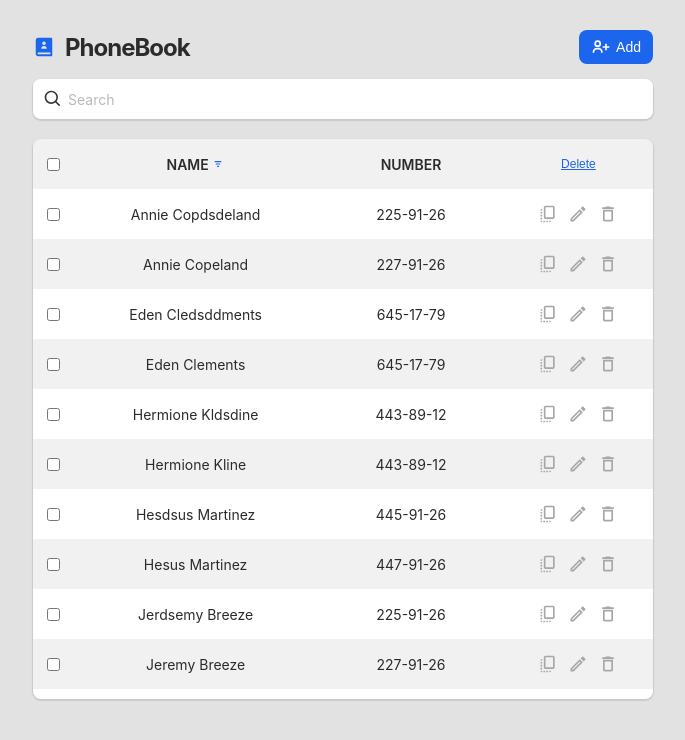
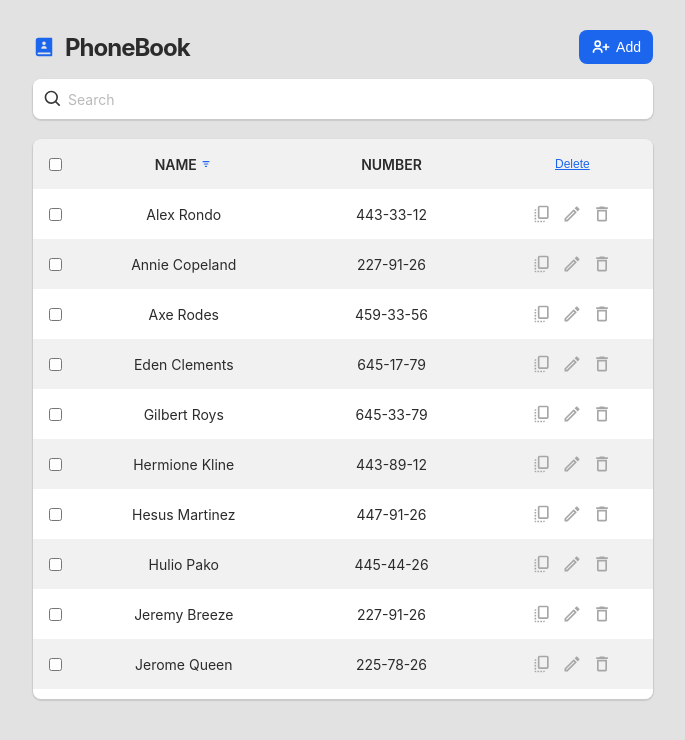
Before and after one commit to dusixx/goit-react-hw-02-phonebook, a React (Create React App) app: page / in a window 1280 px wide. Shown: the top 740 px of the page, without its empty margins (297-982 px from the left). Built offline with nearby package versions, Linux system fonts and the light colour scheme.

Commit message:
small fixes

```diff
--- a/src/data/contacts.js
+++ b/src/data/contacts.js
@@ -6,11 +6,11 @@ export const contacts = [
   { id: 'id-5', name: 'Hesus Martinez', number: '447-91-26' },
   { id: 'id-6', name: 'Lino Sommerset', number: '227-88-26' },
   { id: 'id-7', name: 'Jeremy Breeze', number: '227-91-26' },
-  { id: 'id-8', name: 'Rosie Simdspson', number: '459-12-56' },
-  { id: 'id-9', name: 'Hermione Kldsdine', number: '443-89-12' },
-  { id: 'id-10', name: 'Eden Cledsddments', number: '645-17-79' },
-  { id: 'id-11', name: 'Annie Copdsdeland', number: '225-91-26' },
-  { id: 'id-12', name: 'Hesdsus Martinez', number: '445-91-26' },
-  { id: 'id-13', name: 'Lidsno Sommerset', number: '225-88-26' },
-  { id: 'id-14', name: 'Jerdsemy Breeze', number: '225-91-26' },
+  { id: 'id-8', name: 'Axe Rodes', number: '459-33-56' },
+  { id: 'id-9', name: 'Alex Rondo', number: '443-33-12' },
+  { id: 'id-10', name: 'Gilbert Roys', number: '645-33-79' },
+  { id: 'id-11', name: 'Manny Cole', number: '225-33-26' },
+  { id: 'id-12', name: 'Hulio Pako', number: '445-44-26' },
+  { id: 'id-13', name: 'Jerome Queen', number: '225-78-26' },
+  { id: 'id-14', name: 'Simi Rose', number: '225-09-26' },
 ];
--- a/src/styles/shared.jsx
+++ b/src/styles/shared.jsx
@@ -71,6 +71,5 @@ export const Block = styled.div`
   background-color: white;
   box-shadow: var(--box-shadow);
   border-radius: var(--border-radius);
-
   overflow: auto;
 `;
```
